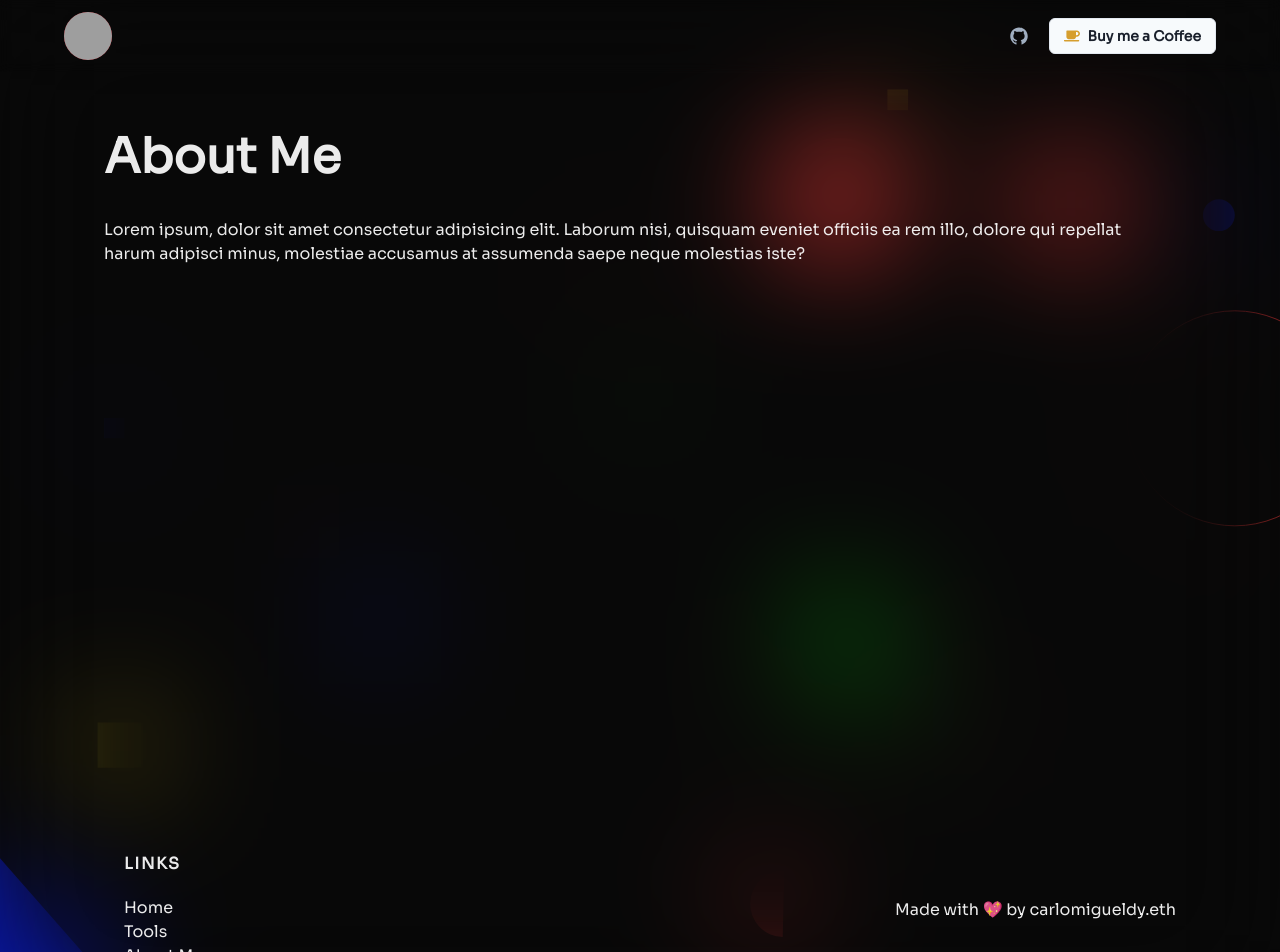
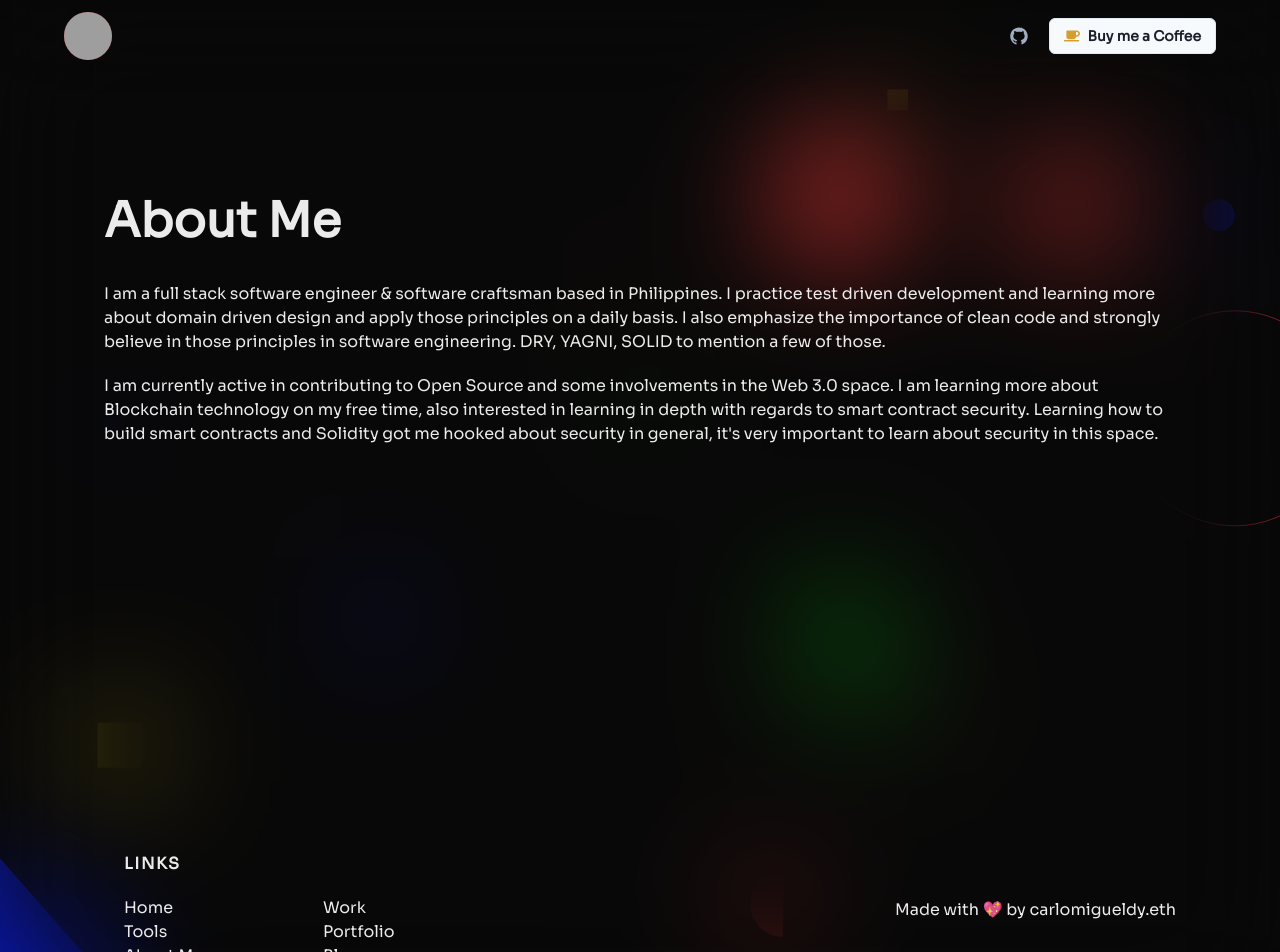
Before and after one commit to carlomigueldy/new.carlomigueldy, a Next.js app: page /about-me in a window 1280 px wide. Shown: the top 952 px of the page. Built offline with nearby package versions, Linux system fonts and the light colour scheme; grey boxes are pictures that could not be loaded.

Commit message:
Add pages and a few descriptions

```diff
--- a/components/AppFooter.tsx
+++ b/components/AppFooter.tsx
@@ -25,6 +25,24 @@ const AppFooter = () => {
         <AppLink path="/">Home</AppLink>
         <AppLink path="/tools">Tools</AppLink>
         <AppLink path="/about-me">About Me</AppLink>
+      </Box>
+
+      <Box mx={10} />
+
+      <Box p={5}>
+        <Text
+          textTransform="uppercase"
+          fontWeight="bold"
+          letterSpacing="widest"
+          mb={5}
+          color="transparent"
+        >
+          Links
+        </Text>
+
+        <AppLink path="/work">Work</AppLink>
+        <AppLink path="/portfolio">Portfolio</AppLink>
+        <AppLink path="/blog">Blog</AppLink>
       </Box>
 
       <Spacer />
--- /dev/null
+++ b/components/AppPageContainer.tsx
@@ -0,0 +1,20 @@
+import { Box } from "@chakra-ui/react";
+import { SIZE } from "../constants/size";
+
+export type AppPageContainerProps = {
+  children?: React.ReactNode;
+};
+
+export default function AppPageContainer({ children }: AppPageContainerProps) {
+  return (
+    <Box
+      minHeight="100vh"
+      mx={SIZE.mx}
+      maxW={SIZE.maxW}
+      py={SIZE.p}
+      px={SIZE.p / 2}
+    >
+      {children}
+    </Box>
+  );
+}
--- a/pages/about-me.tsx
+++ b/pages/about-me.tsx
@@ -1,27 +1,35 @@
 import { Box, Text } from "@chakra-ui/layout";
 import { chakra } from "@chakra-ui/system";
+import { SIZE } from "../constants/size";
 import AppH1 from "../components/AppH1";
-import { SIZE } from "../constants/size";
+import AppPageContainer from "../components/AppPageContainer";
+import React from "react";
 
 function AboutMe() {
   return (
-    <Box
-      minHeight="100vh"
-      mx={SIZE.mx}
-      maxW={SIZE.maxW}
-      py={SIZE.p}
-      px={SIZE.p / 2}
-    >
-      <chakra.section >
+    <AppPageContainer>
+      <chakra.section my={SIZE.my}>
         <AppH1>About Me</AppH1>
-        <Text py={SIZE.py}>
-          Lorem ipsum, dolor sit amet consectetur adipisicing elit. Laborum
-          nisi, quisquam eveniet officiis ea rem illo, dolore qui repellat harum
-          adipisci minus, molestiae accusamus at assumenda saepe neque molestias
-          iste?
-        </Text>
+        <Box py={SIZE.py}>
+          <chakra.p mb={5}>
+            I am a full stack software engineer & software craftsman based in
+            Philippines. I practice test driven development and learning more
+            about domain driven design and apply those principles on a daily
+            basis. I also emphasize the importance of clean code and strongly
+            believe in those principles in software engineering. DRY, YAGNI,
+            SOLID to mention a few of those.
+          </chakra.p>
+          <chakra.p mb={5}>
+            I am currently active in contributing to Open Source and some
+            involvements in the Web 3.0 space. I am learning more about
+            Blockchain technology on my free time, also interested in learning
+            in depth with regards to smart contract security. Learning how to
+            build smart contracts and Solidity got me hooked about security in
+            general, it's very important to learn about security in this space.
+          </chakra.p>
+        </Box>
       </chakra.section>
-    </Box>
+    </AppPageContainer>
   );
 }
 
```
Also changed, not shown: pages/blog.tsx (added, +24 -0 lines), pages/portfolio.tsx (added, +22 -0 lines), pages/tools.tsx (+3 -9 lines), pages/work.tsx (added, +26 -0 lines).
